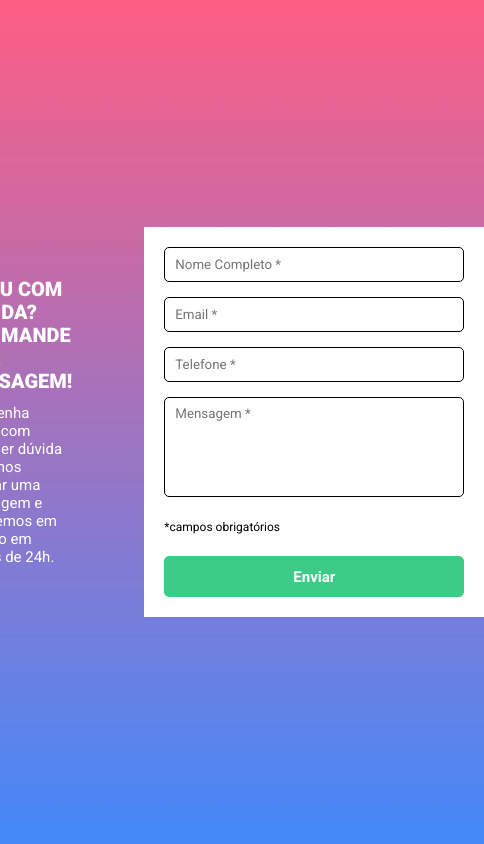
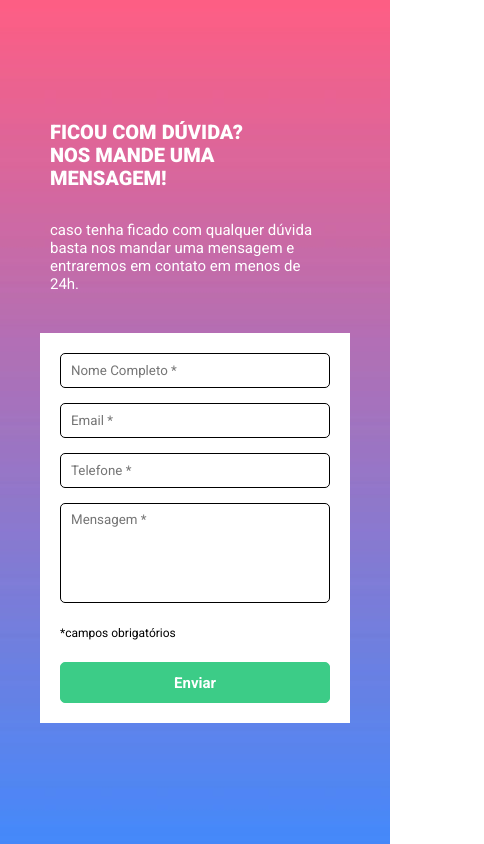
Before and after one commit to RogerioJunior/quest-form-validation-with-js, a plain HTML site: page index.html in a window 390 px wide. Shown: the whole page, 484 px wide, since content can reach past the window. Drawn offline with Linux system fonts and the light colour scheme.

Commit message:
crete responsive.css

```diff
--- a/index.html
+++ b/index.html
@@ -9,6 +9,7 @@
 
     <link rel="stylesheet" href="src/css/reset.css">
     <link rel="stylesheet" href="src/css/style.css">
+    <link rel="stylesheet" href="src/css/responsive.css">
 
     <link rel="preconnect" href="https://fonts.googleapis.com">
     <link rel="preconnect" href="https://fonts.gstatic.com" crossorigin>
--- /dev/null
+++ b/src/css/responsive.css
@@ -0,0 +1,25 @@
+@media (max-width: 688px) {
+    .form {
+        margin-right: 20px;
+    }
+}
+
+
+@media (max-width: 425px) {
+    main {
+        flex-direction: column;
+    }
+
+    .info .title {
+        margin-bottom: 20px;
+    }
+
+    .info .info-text {
+        margin-bottom: 40px;
+    }
+
+    .form {
+        min-width: 310px;
+        margin:  0 auto;
+    }
+}
```
